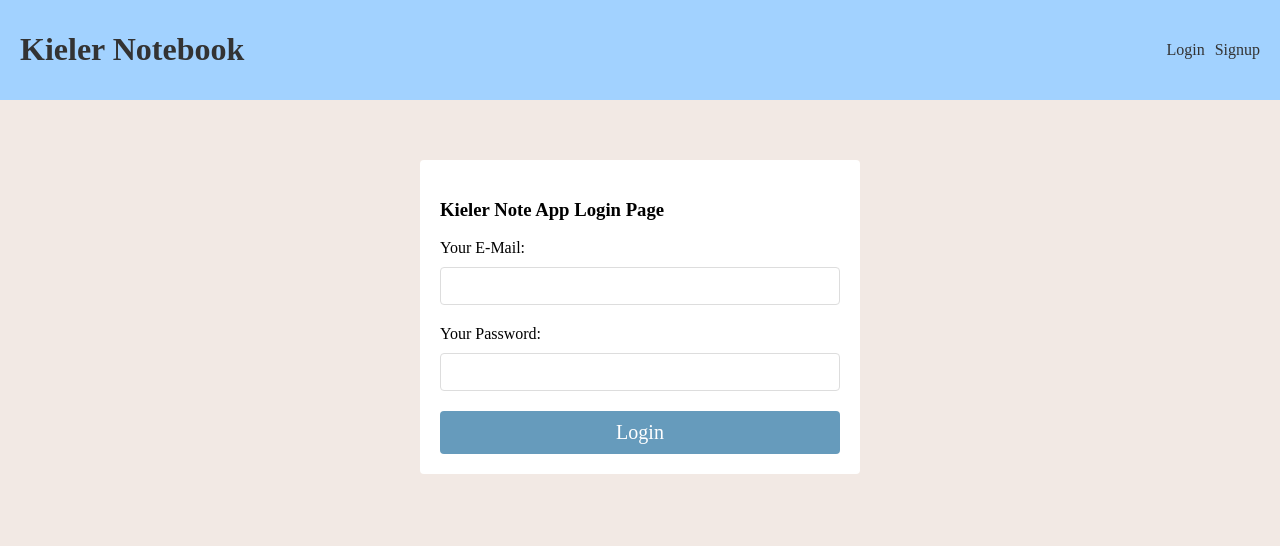
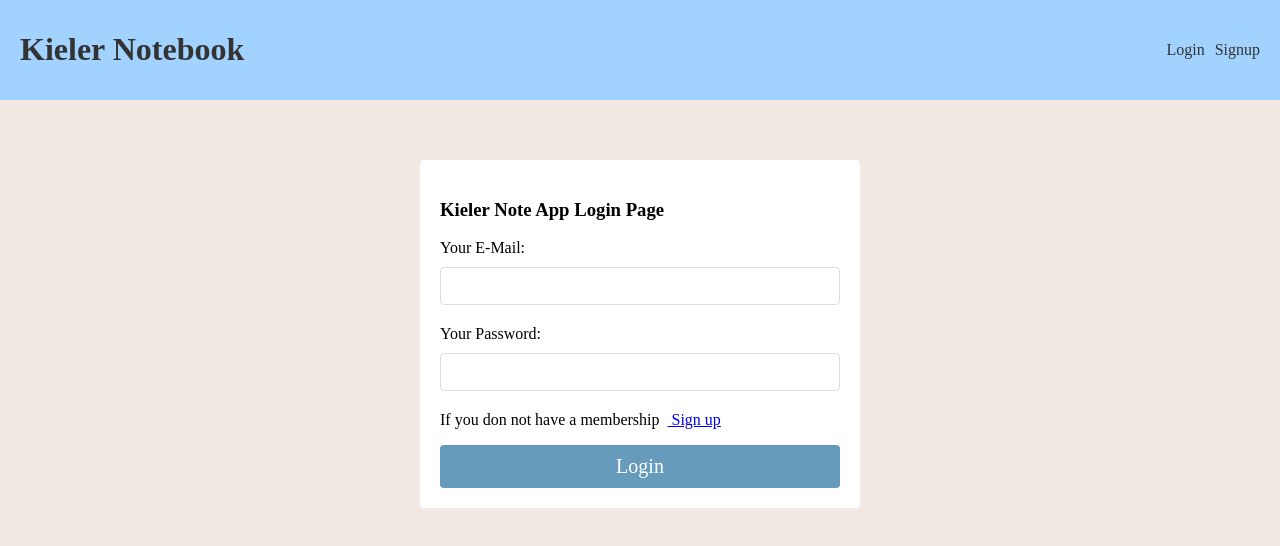
Before and after one commit to onurtufekci34/kielernoteapp, a React (Vite) app: page /login in a window 1280 px wide. Shown: the top 546 px of the page. Built offline with nearby package versions, Linux system fonts and the light colour scheme; no server answers; a web font is replaced by a local one.

Commit message:
some updates

```diff
--- a/src/index.css
+++ b/src/index.css
@@ -220,3 +220,8 @@ img {
   border-radius: 8px;
   box-shadow: 0px 0px 10px rgba(0, 0, 0, 0.1);
 }
+
+
+.link_to_signup{
+  margin-left: 0.5rem;
+}
--- a/src/pages/Login.jsx
+++ b/src/pages/Login.jsx
@@ -1,5 +1,6 @@
 import { useState } from "react";
 import { useLogin } from "../hooks/useLogin";
+import { Link } from "react-router-dom";
 
 export default function Login() {
   const [email, setEmail] = useState("");
@@ -32,6 +33,9 @@ export default function Login() {
         onChange={(e) => setPassword(e.target.value)}
         value={password}
       />
+      <p>
+          If you don not have a membership<Link className="link_to_signup" to="/signup"> Sign up</Link>
+        </p>
       {!isPending && <button>Login</button>}
       {isPending && <button disabled>processing</button>}
       {error && <div className="error">{error}</div>}
```
